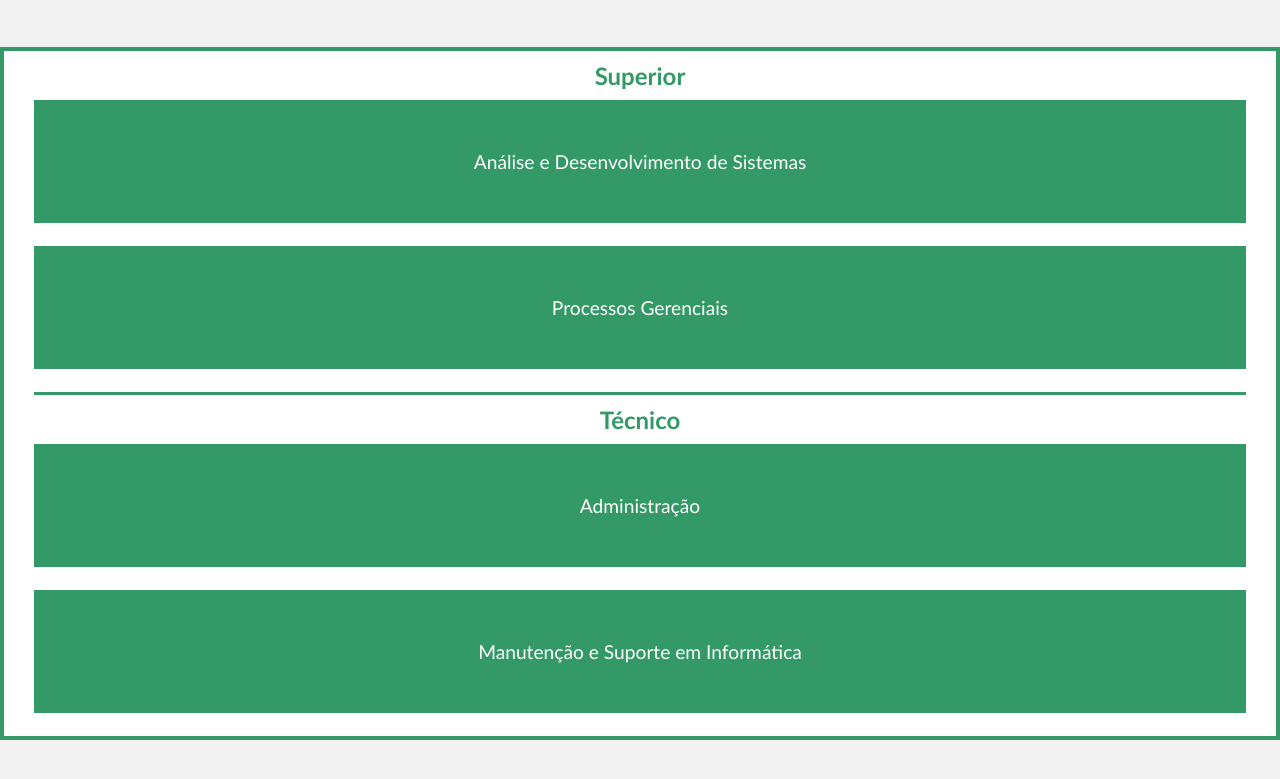
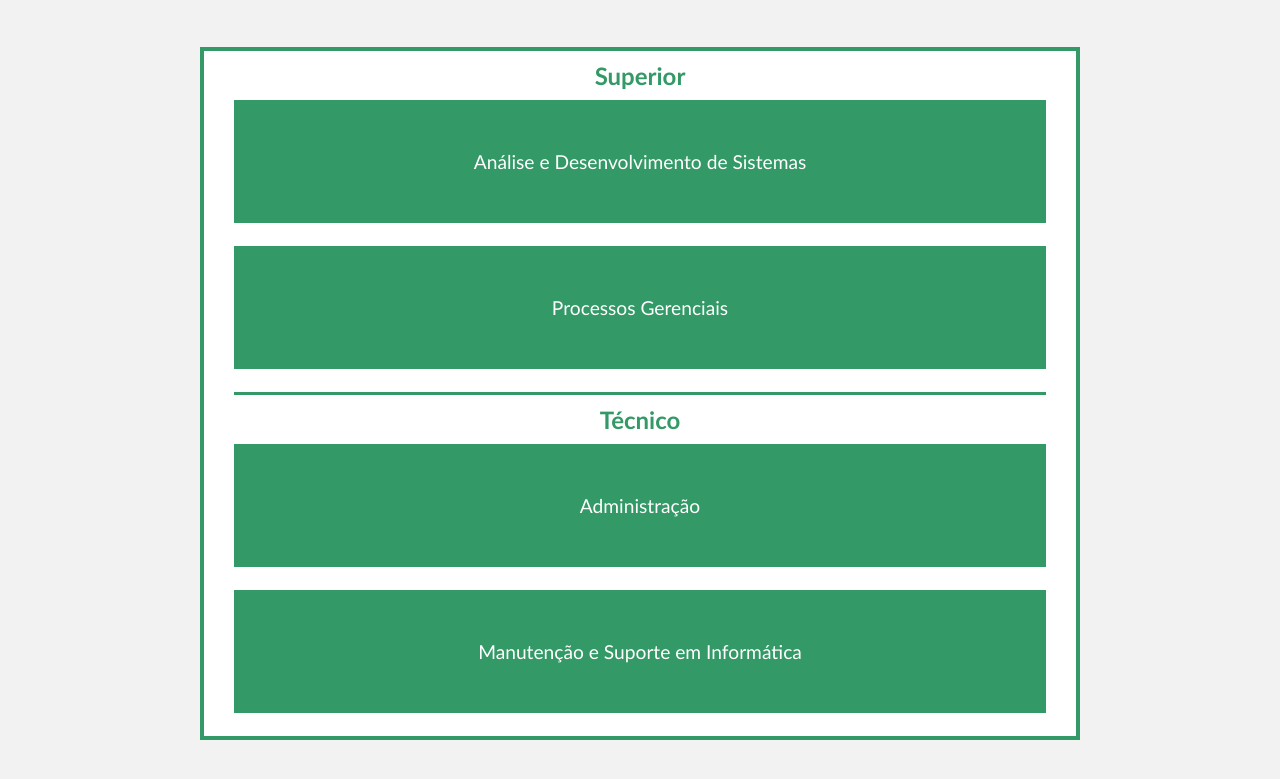
Before and after one commit to igorcantalice/CA-IP, a plain HTML site: page index.html in a window 1280 px wide. Shown: the part 163-942 px from the top of the page. Before the commit the page ends 903 px from the top, so only its background shows below. Drawn offline with Linux system fonts and the light colour scheme.

Commit message:
Add files via upload
correção do tamanho dos botões da tela inicial

```diff
--- a/css/estilo.css
+++ b/css/estilo.css
@@ -31,7 +31,7 @@ body{
 	background-color: white;
 	width: auto;
 	text-align: center;
-	margin-top: 50px;
+	margin: 50px 200px;
 	padding: 0px 30px;
 	border: 4px solid #339966;
 }
--- a/index.html
+++ b/index.html
@@ -26,19 +26,19 @@
 			</div><br>
 		</a>
 
-		<a class="link" href="pg.html">
+		<a class="link" href="ads.html">
 			<div class="botao">
 				Processos Gerenciais
 			</div><br>
 		</a>
 		<h1 class="titulo" style="border-style: solid none none none">Técnico</h1>
-		<a class="link" href="adm.html">
+		<a class="link" href="ads.html">
 			<div class="botao">
 				Administração
 			</div><br>
 		</a>
 
-		<a class="link" href="msi.html">
+		<a class="link" href="ads.html">
 			<div class="botao">
 				Manutenção e Suporte em Informática
 			</div><br>
```
